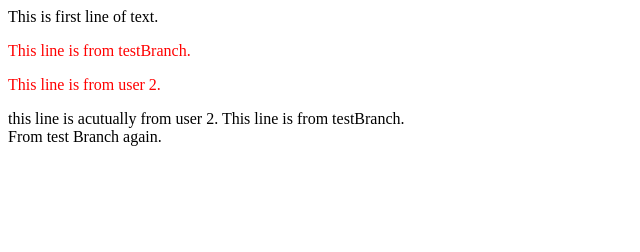
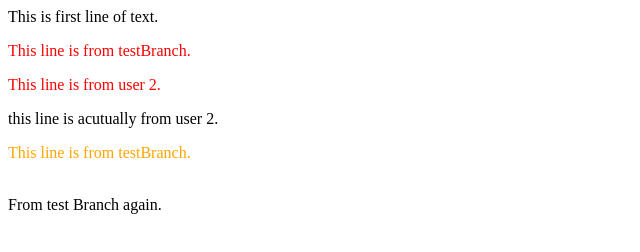
Before and after one commit to coder-mahmud/branch-test, a plain HTML site: page index.html in a window 1280 px wide. Shown: the whole page, without its empty margins (0-640 px from the left). Drawn offline with Linux system fonts and the light colour scheme.

Commit message:
Added orange color

```diff
--- a/index.html
+++ b/index.html
@@ -10,6 +10,9 @@
 		p.green{
 
 		}
+		p.orange{
+			color:orange;
+		}
 	</style>
 </head>
 <body>
@@ -19,7 +22,7 @@
 	<p class="green">This line is from user 2.</p>
 	this line is acutually from user 2.
 
-	This line is from testBranch.<br>
+	<p class="orange">This line is from testBranch.</p><br>
 	From test Branch again.
 
 </body>
```
